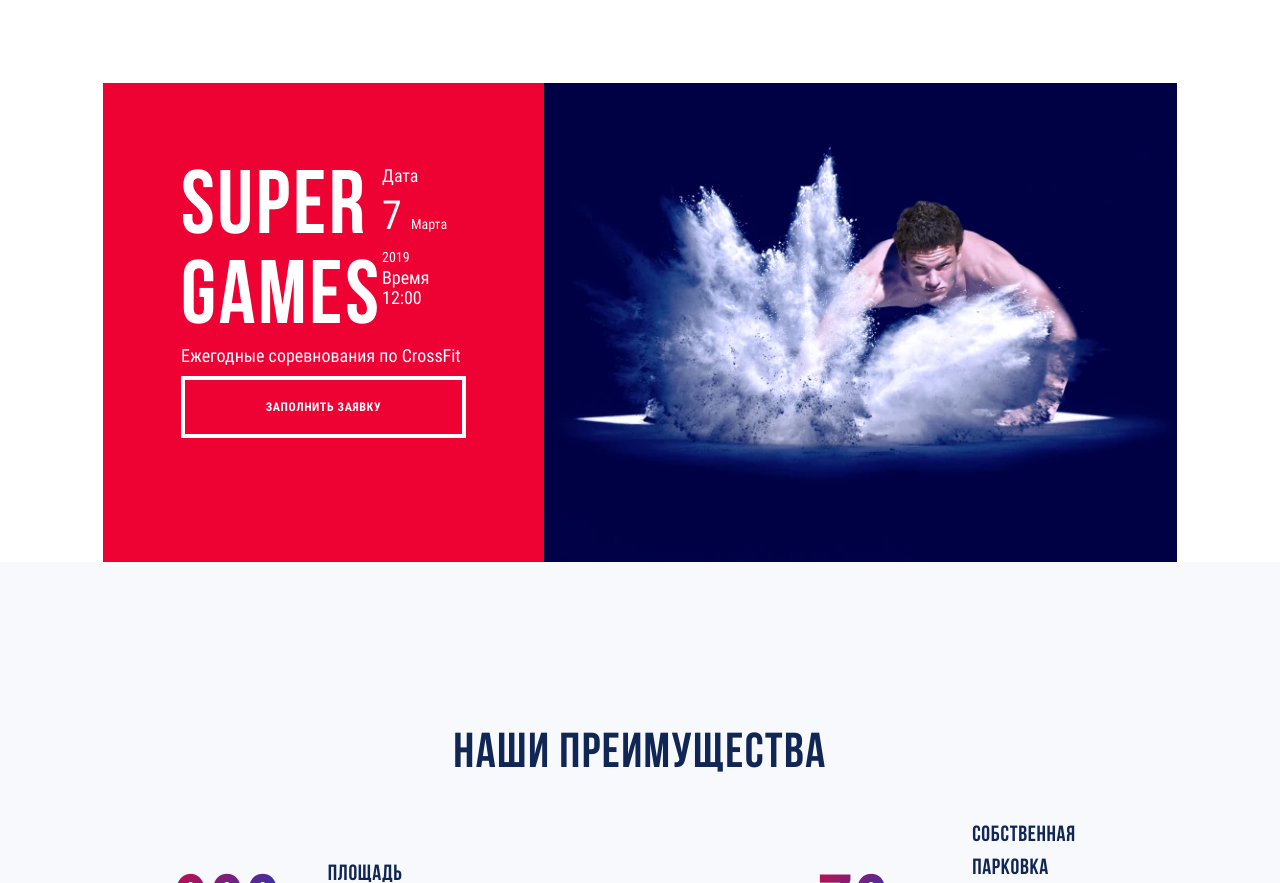
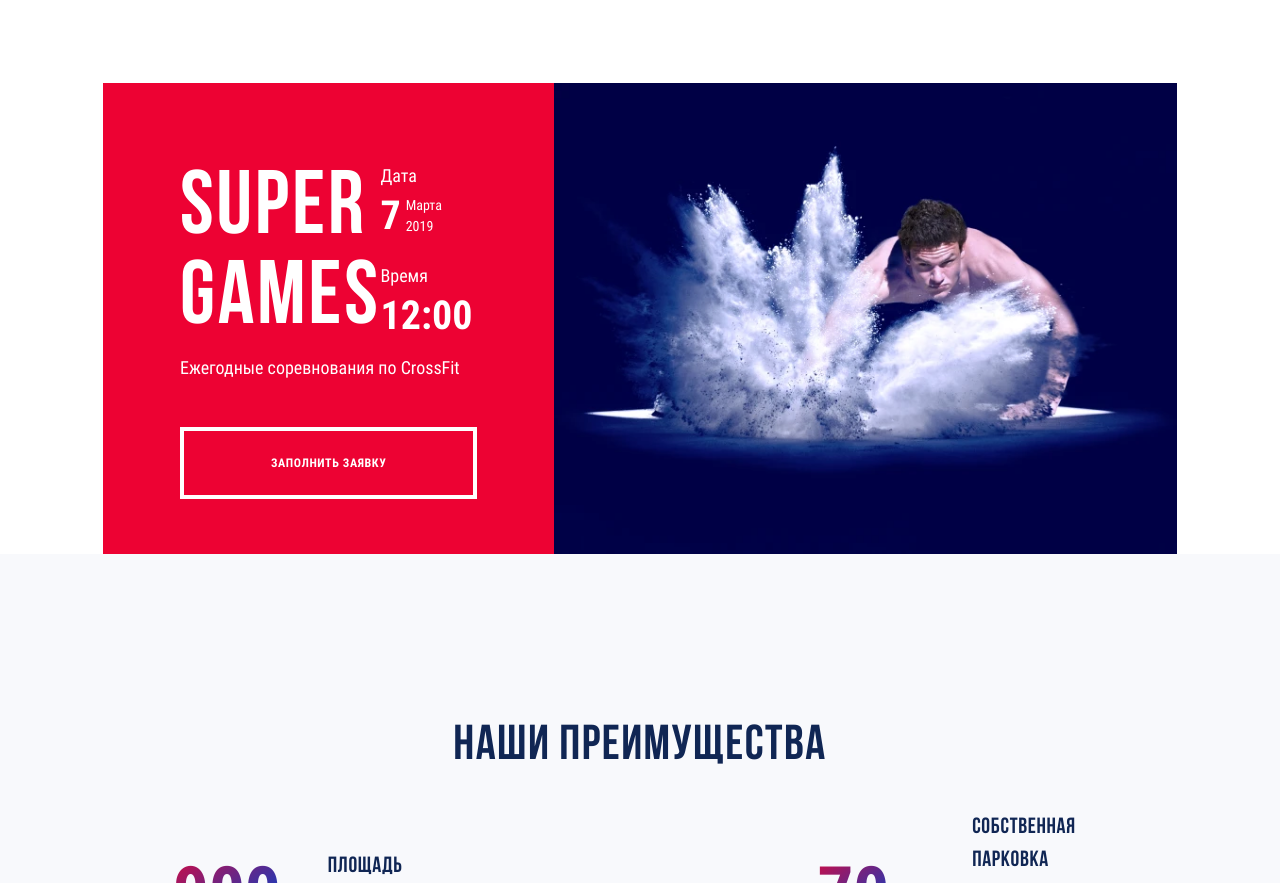
Before and after one commit to msdubova/supergym-HTMLacademy-OlgaDubova, a website built with webpack: page source/index.html in a window 1280 px wide. Shown: the part 2302-3185 px from the top of the page. Built offline with nearby package versions, Linux system fonts and the light colour scheme; files whose address does not match are found by name.

Commit message:
Раздел подать Supergames

```diff
--- a/source/index.html
+++ b/source/index.html
@@ -377,10 +377,12 @@
                 </div>
                 <div class="application__time">
                   <p>
+
                     Время
+
                   </p>
-                  <p>
-                    12:00
+                  <p> <span>
+                    12:00  </span>
                   </p>
                 </div>
               </div>
--- a/source/sass/blocks/application.scss
+++ b/source/sass/blocks/application.scss
@@ -18,19 +18,38 @@
     font-weight: 400;
     font-size: 18px;
     line-height: 20px;
+display: flex;
+justify-content: flex-start;
+align-items: center;
+word-wrap: none;
   }
   span {
-
+ word-wrap: break-word;
     &:first-child {
       font-size: 40px;
       line-height: 60px;
+      font-weight: 700;
+      margin-right: 5px;
     }
 
     &:last-child {
       font-size: 14px;
       line-height: 21px;
-      word-wrap: break-word;
+
+      width: 50%;
     }
+
+    &:only-child {
+      font-size: 40px;
+      line-height: 60px;
+      font-weight: 700;
+      word-wrap:normal;
+    }
+  }
+
+  a {
+    margin-top: 49px;
+    padding: 25px;
   }
   .application__container {
     display: flex;
@@ -43,7 +62,7 @@
     flex-grow: 1;
     flex-direction: column;
     align-items: stretch;
-    padding: 83px 78px 20px 78px;
+    padding: 83px 77px 20px 77px;
 
     background: $color-primary-red;
   }
@@ -51,11 +70,14 @@
   .application__info {
     display: flex;
     justify-content: space-between;
+    margin-bottom: 12px;
   }
 
   .application__timeset {
+
     display: flex;
     flex-direction: column;
+    justify-content: space-between;
   }
   img {
     width: 100%;
@@ -63,4 +85,9 @@
 
     object-fit: cover;
   }
+
+  .application__time {
+    display: flex;
+    flex-direction: column;
+  }
 }
```
Also changed, not shown: build/css/style.css, build/css/style.min.css, build/index.html, 1 other file.
